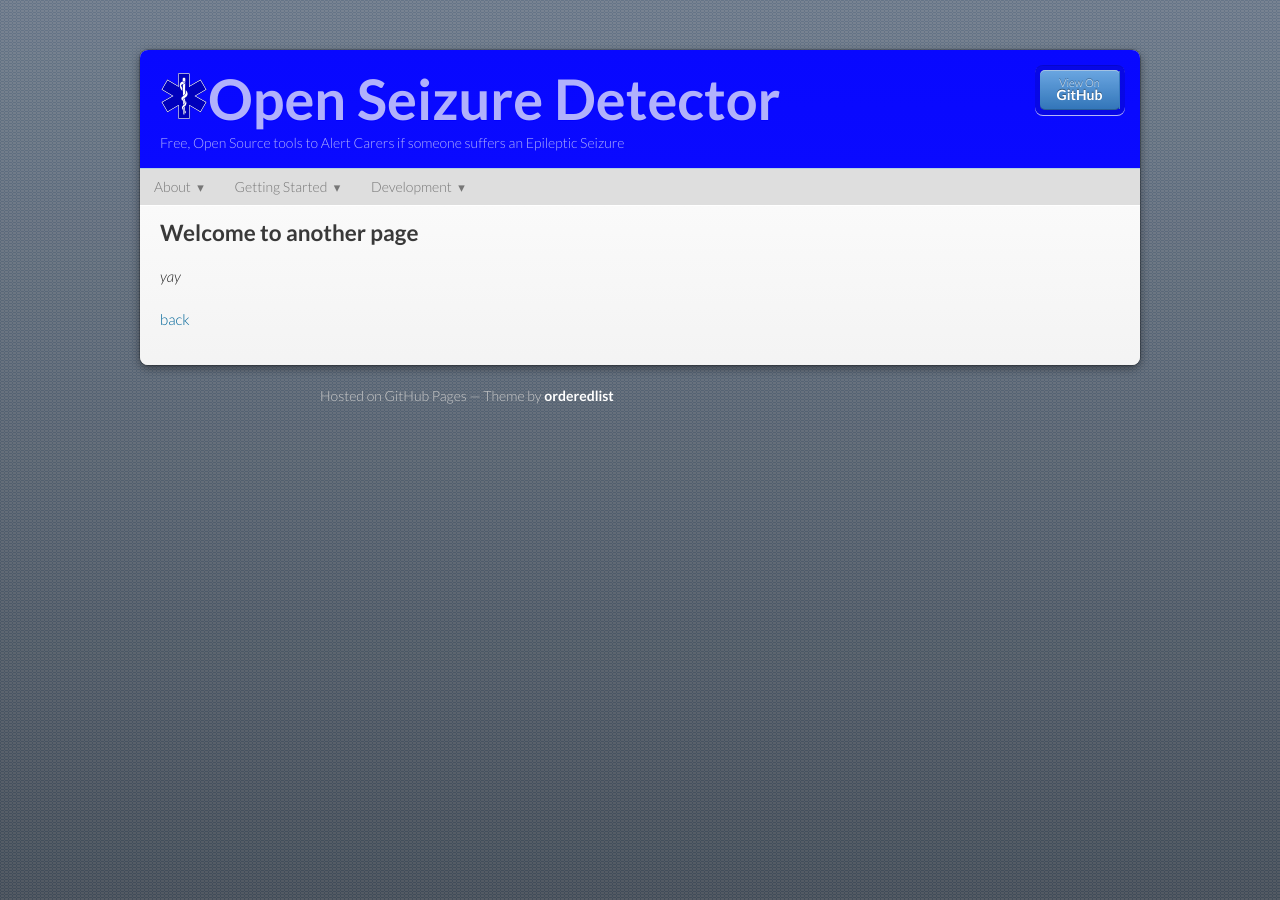
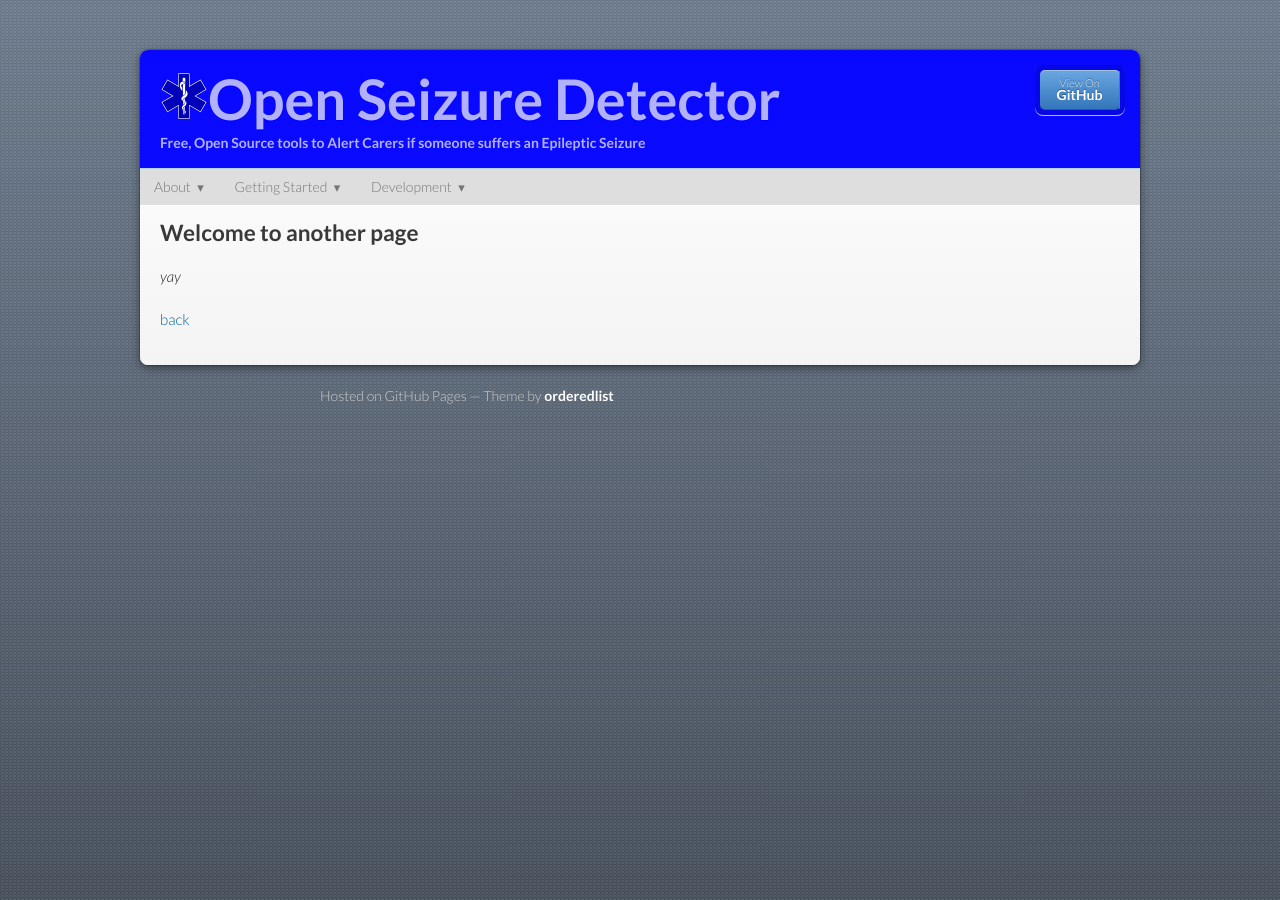
Before and after one commit to OpenSeizureDetector/openseizuredetector.github.io, a Jekyll site: the page built from another-page.md, in a window 1280 px wide. Built offline with Jekyll 4.4.1, drawn with Linux system fonts in a browser that asks for light colours; our own code applies the rules of GitHub Pages for plain Markdown files.

Commit message:
fixed problem with other bold tags not showing up in bold.

```diff
--- a/_sass/jekyll-theme-modernist.scss
+++ b/_sass/jekyll-theme-modernist.scss
@@ -41,6 +41,10 @@ p {
 
 strong {
   color:#222;
+  font-weight:700;
+}
+
+b {
   font-weight:700;
 }
 
```
